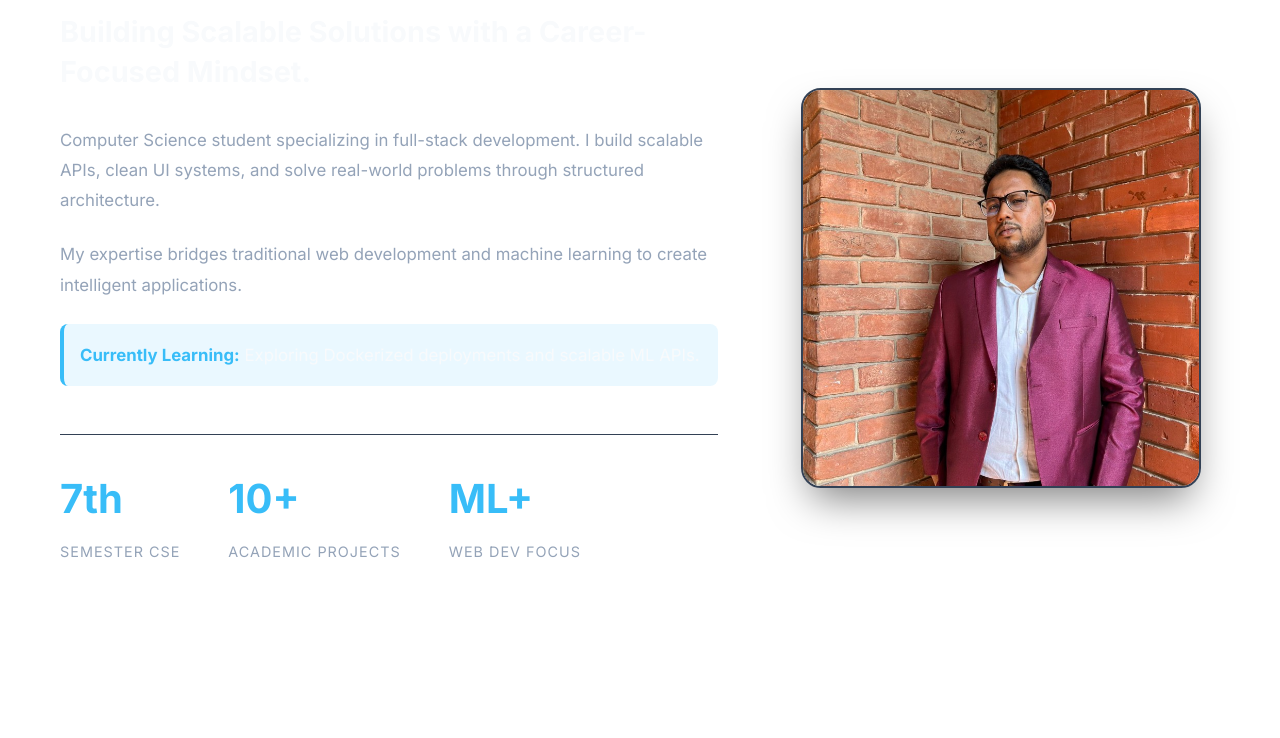
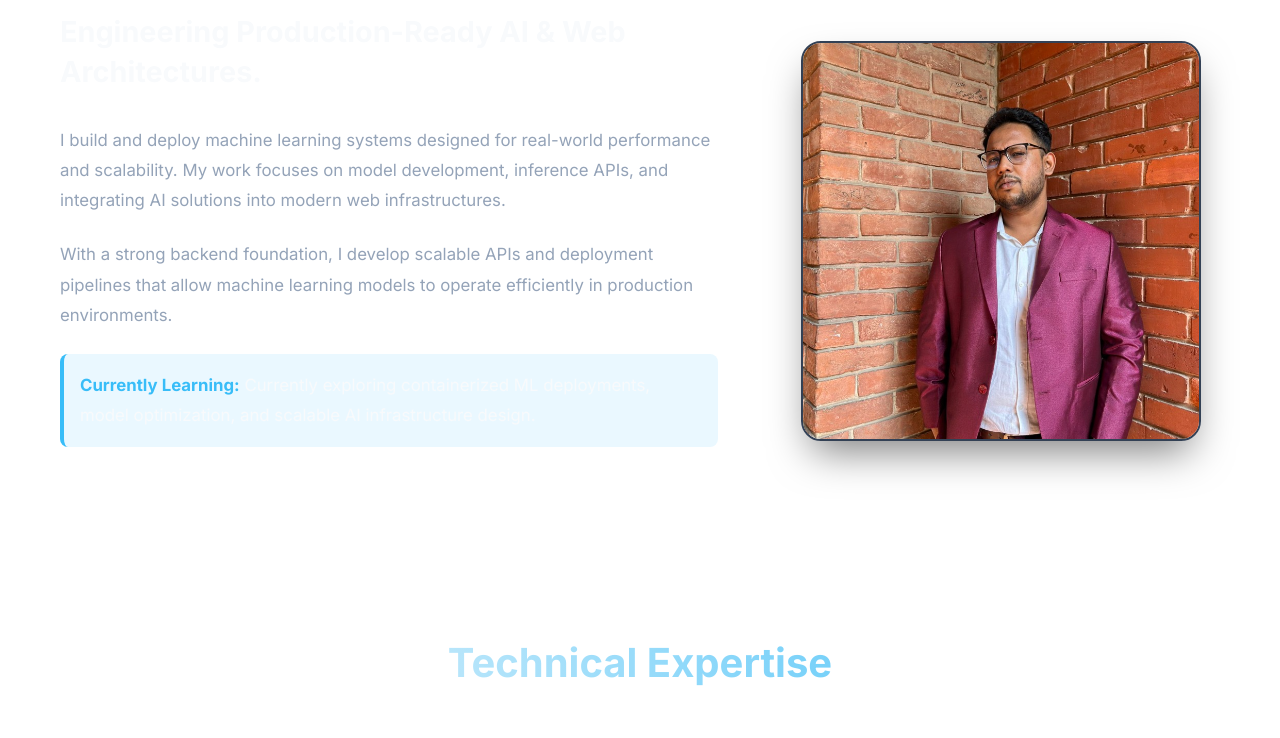
Before and after one commit to yousufabdullahnirob/portfolio, a React (Vite) app: page / in a window 1280 px wide. Shown: the part 980-1718 px from the top of the page. Built offline with nearby package versions, Linux system fonts and the light colour scheme.

Commit message:
Update About section to AI First Positioning

```diff
--- a/src/components/About.jsx
+++ b/src/components/About.jsx
@@ -9,30 +9,16 @@ const About = () => {
                 <h2 className="section-title">About Me</h2>
                 <div className="about-content">
                     <div className="about-text">
-                        <h3>Building Scalable Solutions with a Career-Focused Mindset.</h3>
+                        <h3>Engineering Production-Ready AI & Web Architectures.</h3>
                         <p>
-                            Computer Science student specializing in full-stack development. I build scalable APIs, clean UI systems, and solve real-world problems through structured architecture.
+                            I build and deploy machine learning systems designed for real-world performance and scalability. My work focuses on model development, inference APIs, and integrating AI solutions into modern web infrastructures.
                         </p>
                         <p>
-                            My expertise bridges traditional web development and machine learning to create intelligent applications.
+                            With a strong backend foundation, I develop scalable APIs and deployment pipelines that allow machine learning models to operate efficiently in production environments.
                         </p>
                         <p className="learning-text">
-                            <strong>Currently Learning:</strong> Exploring Dockerized deployments and scalable ML APIs.
+                            <strong>Currently Learning:</strong> Currently exploring containerized ML deployments, model optimization, and scalable AI infrastructure design.
                         </p>
-                        <div className="about-stats">
-                            <div className="stat-item">
-                                <span className="stat-number">7th</span>
-                                <span className="stat-label">Semester CSE</span>
-                            </div>
-                            <div className="stat-item">
-                                <span className="stat-number">10+</span>
-                                <span className="stat-label">Academic Projects</span>
-                            </div>
-                            <div className="stat-item">
-                                <span className="stat-number">ML+</span>
-                                <span className="stat-label">Web Dev Focus</span>
-                            </div>
-                        </div>
                     </div>
                     <div className="about-image">
                         <img src={profileImg} alt="Yousuf" className="profile-img" />
```
